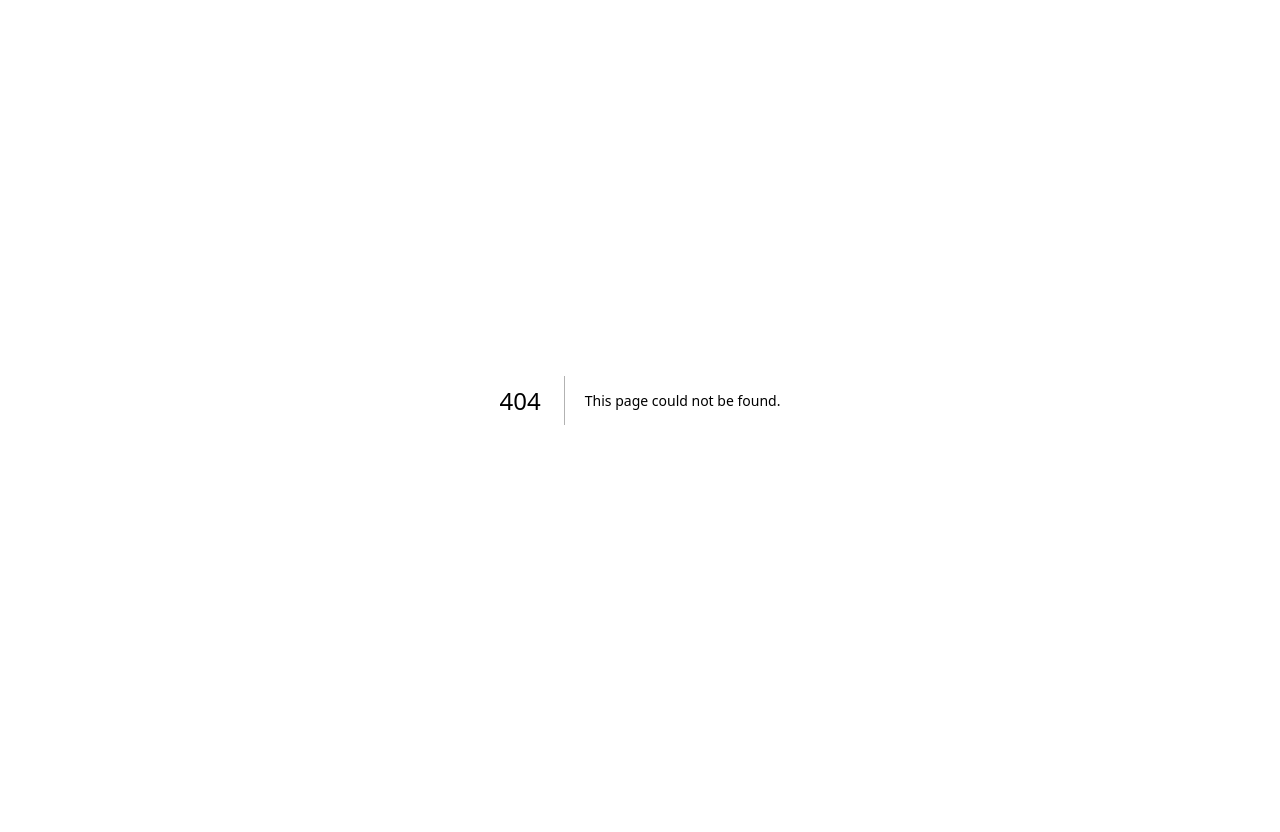
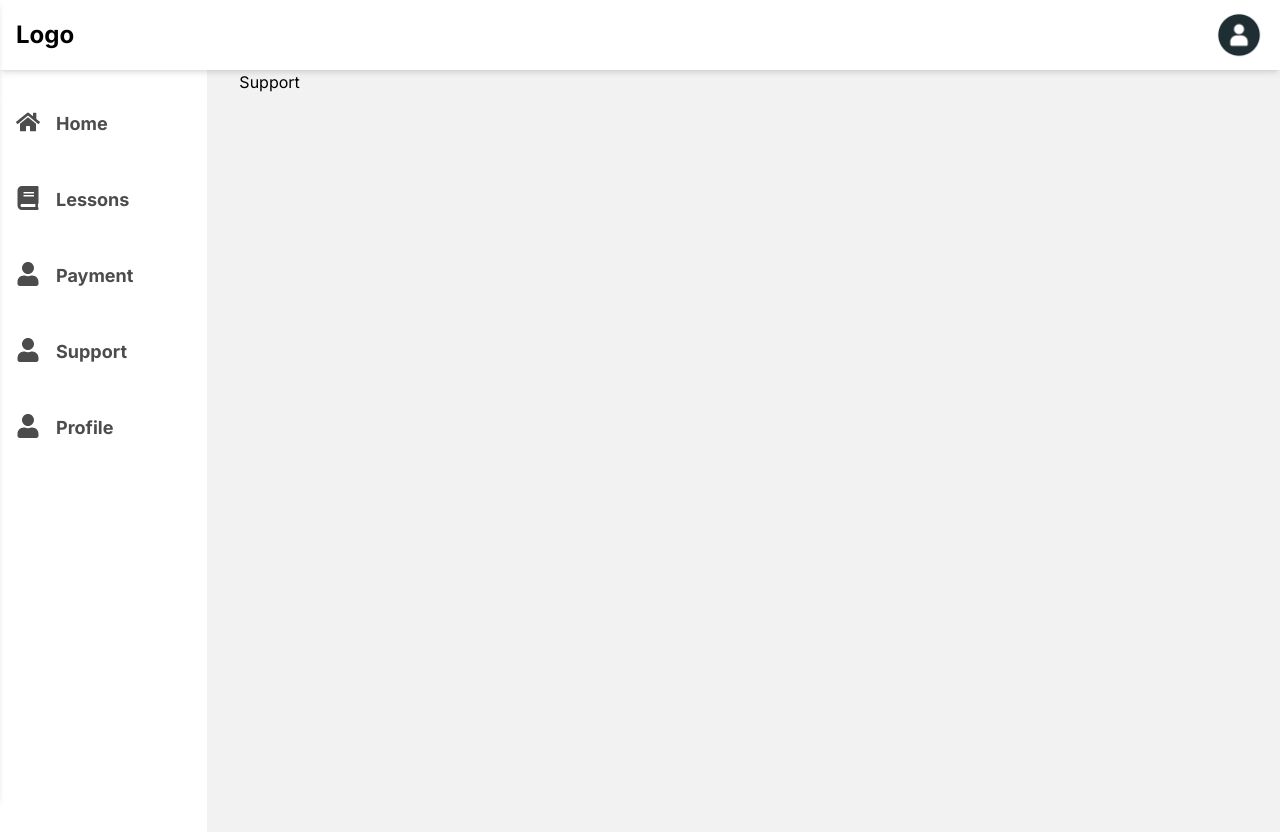
Before and after one commit to estherlardze/p2p-tutoring, a Next.js app: page /dashboard/support in a window 1280 px wide. Before the commit this address had no page. Before the commit the page ends 800 px from the top, so only its background shows below. Built offline with nearby package versions, Linux system fonts and the light colour scheme.

Commit message:
added dashboard

```diff
--- /dev/null
+++ b/app/dashboard/lessons/page.jsx
@@ -0,0 +1,9 @@
+import React from 'react'
+
+const Lessons = () => {
+  return (
+    <div>lessons</div>
+  )
+}
+
+export default Lessons
--- a/app/dashboard/page.jsx
+++ b/app/dashboard/page.jsx
@@ -13,8 +13,8 @@ const Dashboard = () => {
   );
 
   return (
-    <main className="">
-      <section className="h-[303px] w-full rounded-[20px] bg-hero bg-cover mt-8">
+    <main className="py-8">
+      <section className="h-[303px] w-full rounded-[20px] bg-hero bg-cover">
         <div className="flex h-full text-white flex-col justify-between max-md:px-5 max-md:py-8 lg:p-11">
           <h2 className="glassmorphism max-w-[273px] rounded py-2 text-center text-base font-normal">
             Upcoming Meeting at: 12:30 PM
@@ -26,7 +26,7 @@ const Dashboard = () => {
         </div>
       </section>
 
-      <section className="gap-4 grid grid-cols-4 mt-10 text-white mb-[100px]">
+      <section className="gap-4 grid grid-cols-4 mt-10 text-white">
         {meetingdata.map((meeting) => (
           <div
             key={meeting.id}
--- /dev/null
+++ b/app/dashboard/payment/page.jsx
@@ -0,0 +1,9 @@
+import React from 'react'
+
+const Payments = () => {
+  return (
+    <div>Payments</div>
+  )
+}
+
+export default Payments
--- /dev/null
+++ b/app/dashboard/profile/page.jsx
@@ -0,0 +1,9 @@
+import React from 'react'
+
+const Profile = () => {
+  return (
+    <div>Profile</div>
+  )
+}
+
+export default Profile
--- /dev/null
+++ b/app/dashboard/support/page.jsx
@@ -0,0 +1,11 @@
+import React from 'react'
+
+const Support = () => {
+  return (
+    <div>
+      Support
+    </div>
+  )
+}
+
+export default Support
--- a/components/Sidebar.jsx
+++ b/components/Sidebar.jsx
@@ -39,7 +39,7 @@ const Sidebar = ({ menu, closeMenu }) => {
           <Link
             href={link.route}
             key={link.name}
-            className="flex text-black/70 py-2 gap-4 pl-4 my-8 hover:bg-blue/80"
+            className="flex text-black/70 py-2 gap-4 pl-4 my-8 hover:bg-blue/80 hover:text-white transition-all duration-300"
           >
             <p className="text-2xl text-gray/60">{link.icon}</p>
             <p className="hidden lg:block text-lg font-bold ">
```
